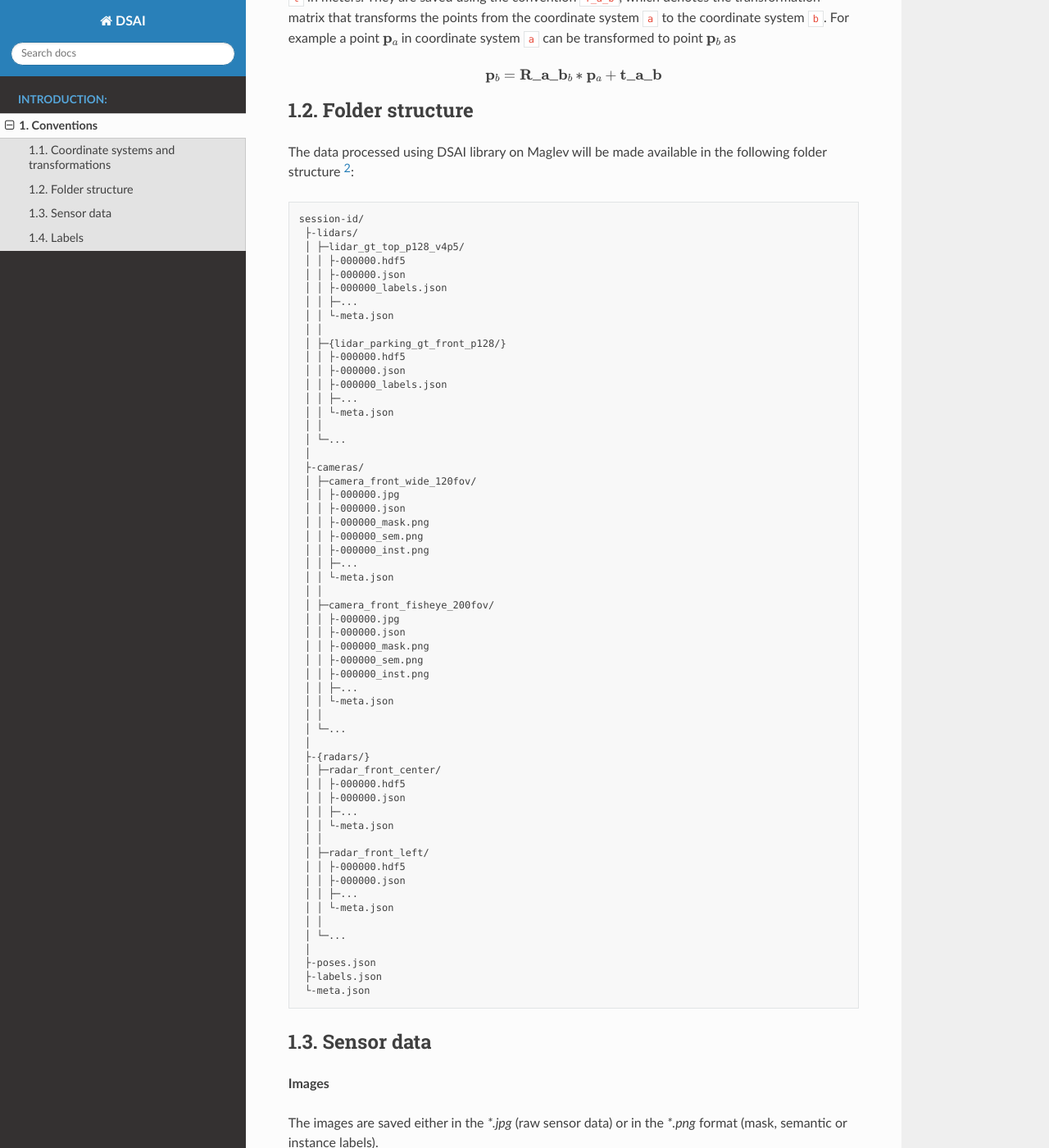
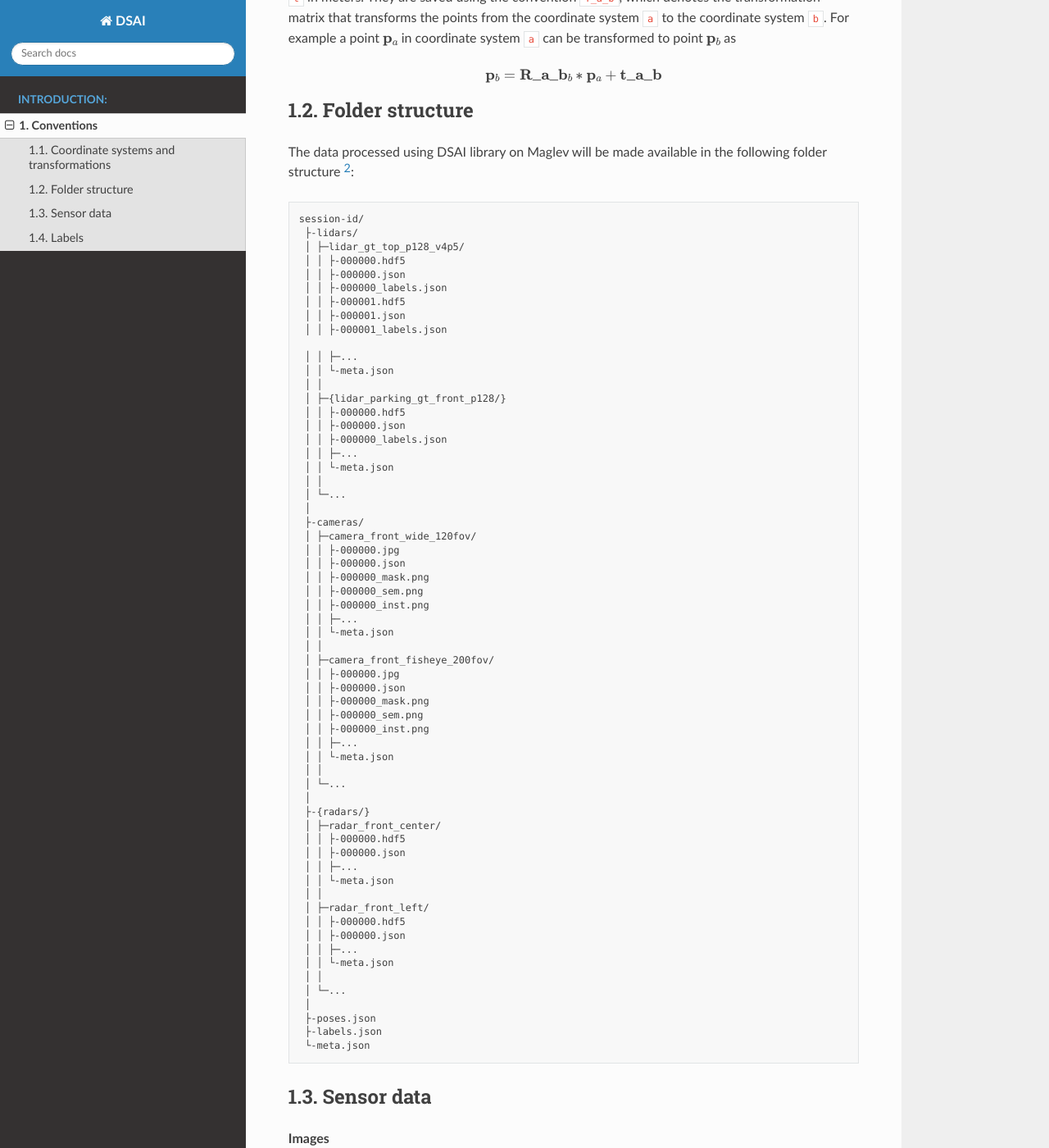
Before and after one commit to NVIDIA/ncore, a Sphinx documentation site: the page built from docs/notes/conventions.rst, in a window 1280 px wide and 1400 px high, scrolled down 1170 px. Shown: the whole window at 82% size. Built offline with Sphinx 7.4.7 and the Read the Docs theme 2.0.0, drawn with Linux system fonts in a browser that asks for light colours; some of the changed lines change nothing that is shown; some of the changed text lies outside the part shown.

Commit message:
resolve review comments

```diff
--- a/docs/notes/conventions.rst
+++ b/docs/notes/conventions.rst
@@ -61,6 +61,10 @@
     │ │ ├-000000.hdf5
     │ │ ├-000000.json
     │ │ ├-000000_labels.json
+    │ │ ├-000001.hdf5
+    │ │ ├-000001.json
+    │ │ ├-000001_labels.json
+
     │ │ ├─...
     │ │ └-meta.json
     │ │
@@ -127,15 +131,15 @@
 
 Lidar data contains the following columns:
 
-* ``xyz_s`` - 3D coordinate of the start of the ray (float32, [n,3])
-* ``xyz_e`` - 3D coordinate of the end of the ray (float32, [n,3])
+* ``xyz_s`` - 3D coordinate of the start of the ray in the sensor reference frame (float32, [n,3])
+* ``xyz_e`` - 3D coordinate of the end of the ray in the sensor reference frame (float32, [n,3])
 * ``intensity`` - measured intensity (uint8, [n])
 * ``dynamic_flag`` - dynamic flag (bool, [n])
 
 Radar data contains the following columns:
 
-* ``xyz_s`` - 3D coordinate of the start of the ray (float32, [n,3])
-* ``xyz_e`` - 3D coordinate of the end of the ray (float32, [n,3])
+* ``xyz_s`` - 3D coordinate of the start of the ray in the sensor reference frame (float32, [n,3])
+* ``xyz_e`` - 3D coordinate of the end of the ray in the sensor reference frame (float32, [n,3])
 
 
 **Metadata**
@@ -159,12 +163,22 @@
 * ``camera_model`` - camera model type (str)
 * ``exposure_time`` - exposure time of the camera (float32)
 * ``principal_point`` - x and y coordinate of the principal point (np.array, [2,], float32)
+
+If ``camera_model` = 'f_theta'`` the following intrinsic parameters will be available:
+
 * ``bw_poly`` - coefficients of the backward polynomial (np.array, [6,], float32)
 * ``fw_poly`` - coefficients of the forward polynomial (np.array, [6,], float32)
 
+If ``camera_model` = 'pinhole'`` the following intrinsic parameters will be available:
+
+* ``fl_u`` - focal length in u direction (float32)
+* ``fl_v`` - focal length in v direction (float32)
+* ``distortion_coefficients`` - p1, p2, k1, k2, k3 distortion coefficients (np.array, [5,], float32)
+
+
 *Lidars*:
 
-* ``sampling_pattern`` - sampling pattern of the lidar sensor in terms of elevation and azimuth angles (np.array, [n,m], float32)
+* ``{sampling_pattern}`` - sampling pattern of the lidar sensor in terms of elevation and azimuth angles (np.array, [n,m], float32)
 *
 
 Finally, we also save general metadata related to the session (input data and versioning):
```
